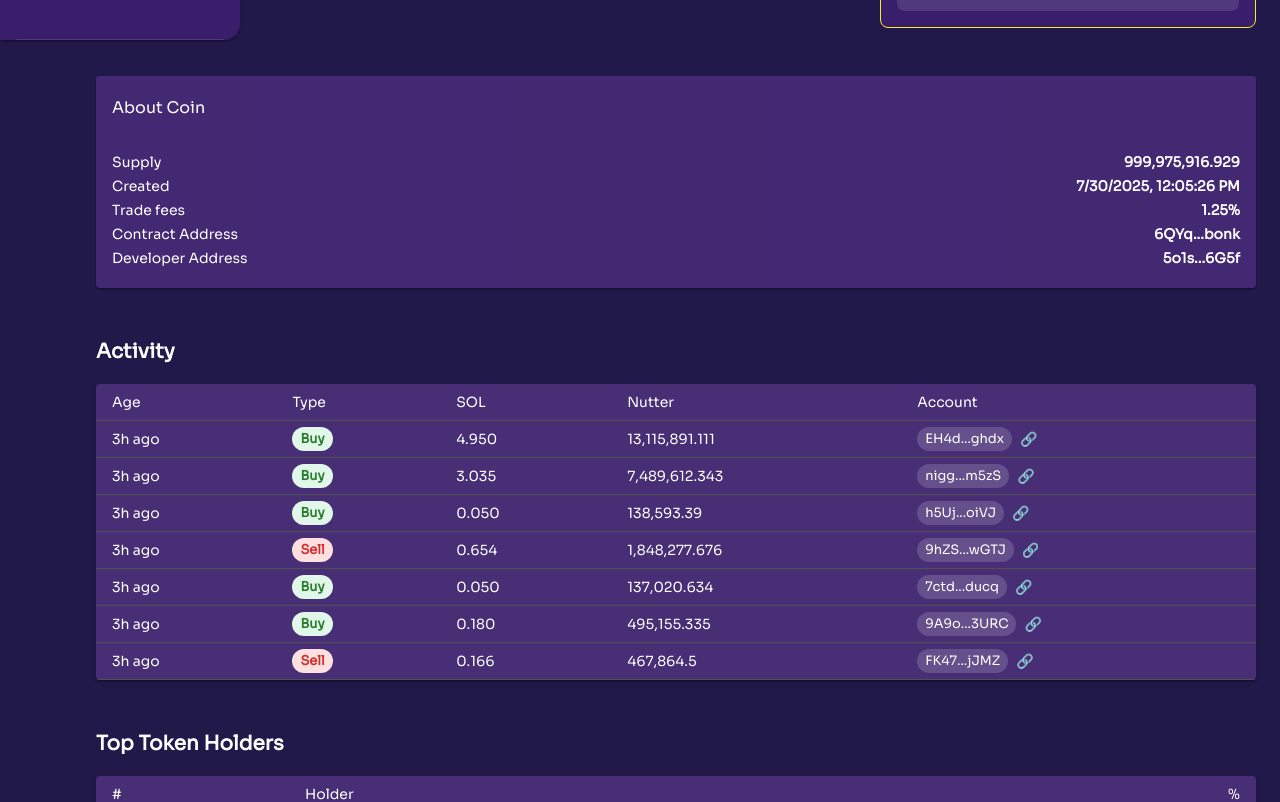
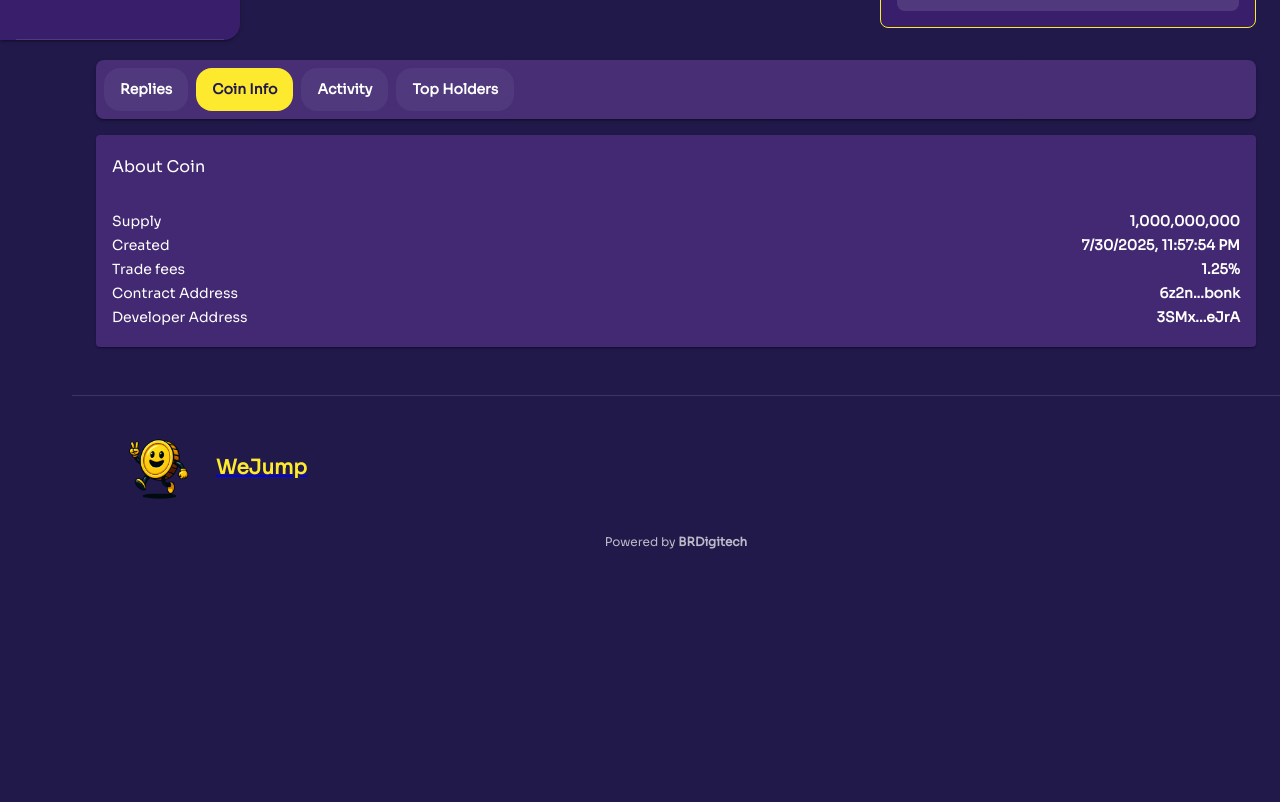
Before and after one commit to TayyabaK/wejump, a Next.js app: page /token/1 in a window 1280 px wide. Shown: the part 760-1562 px from the top of the page. After the commit the page ends 1344 px from the top, so only its background shows below. Built offline with nearby package versions, Linux system fonts and the light colour scheme; some icons are missing.

Commit message:
refactor: restructure TokenDetailsPage to include TabsSection and remove unused components

```diff
--- a/src/app/token/[id]/page.tsx
+++ b/src/app/token/[id]/page.tsx
@@ -3,10 +3,8 @@ import { Box, Container } from '@mui/material';
 import TokenHeader from '@/components/token-detail/token-header';
 import TokenChart from '@/components/token-detail/token-chart';
 import BuySellBox from '@/components/token-detail/buy-sell';
-import TokenInfoAccordion from '@/components/token-detail/token-info-accordion';
-import ActivityTable from '@/components/token-detail/activity-table';
-import TokenHoldersTable from '@/components/token-detail/token-holders-table';
 import { tokenData } from '@/components/token-detail/token-mock';
+import TabsSection from '../../../components/token-detail/tab-section';
 
 export default function TokenDetailsPage() {
   const { name, developer, contract, marketCap, created } = tokenData;
@@ -36,25 +34,8 @@ export default function TokenDetailsPage() {
           <BuySellBox />
         </Box>
       </Box>
-
-      <Box mt={6}>
-        <TokenInfoAccordion
-          info={{
-            Supply: tokenData.supply,
-            Created: tokenData.created,
-            'Trade fees': tokenData.tradeFee,
-            'Contract Address': tokenData.contract,
-            'Developer Address': tokenData.developer,
-          }}
-        />
-      </Box>
-
-      <Box mt={6}>
-        <ActivityTable />
-      </Box>
-
-      <Box mt={6}>
-        <TokenHoldersTable />
+      <Box sx={{ mt: 4 }}>
+        <TabsSection />
       </Box>
     </Container>
   );
--- a/src/components/hero-section.tsx
+++ b/src/components/hero-section.tsx
@@ -76,7 +76,9 @@ const Hero = () => {
               <Box
                 sx={{
                   display: 'inline',
-                  background: theme.palette.primary.main,
+                  background: isDarkMode
+                    ? theme.palette.background.default
+                    : 'linear-gradient(to right, #fff, #fdea2e)',
                   WebkitBackgroundClip: 'text',
                   WebkitTextFillColor: 'transparent',
                 }}>
--- /dev/null
+++ b/src/components/token-detail/replies.tsx
@@ -0,0 +1,19 @@
+'use client';
+
+import React from 'react';
+import { Box, Typography, Paper } from '@mui/material';
+
+export default function Replies() {
+  return (
+    <Box mt={4}>
+      <Typography variant='h6' fontWeight={700} mb={2}>
+        Replies
+      </Typography>
+      <Paper sx={{ p: 2, borderRadius: 2 }}>
+        <Typography variant='body2'>
+          No replies yet. Be the first to reply or leave a comment.
+        </Typography>
+      </Paper>
+    </Box>
+  );
+}
--- /dev/null
+++ b/src/components/token-detail/tab-section.tsx
@@ -0,0 +1,85 @@
+'use client';
+
+import React, { useState } from 'react';
+import { Box, Button, Paper, useTheme } from '@mui/material';
+import TokenInfoAccordion from './token-info-accordion';
+import ActivityTable from './activity-table';
+import TokenHoldersTable from './token-holders-table';
+import Replies from './replies';
+
+const coinInfo = {
+  Supply: '1,000,000,000',
+  Created: '7/30/2025, 11:57:54 PM',
+  'Trade fees': '1.25%',
+  'Contract Address': '6z2n...bonk',
+  'Developer Address': '3SMx...eJrA',
+};
+
+const tabOptions = ['Replies', 'Coin Info', 'Activity', 'Top Holders'];
+
+export default function TabsSection() {
+  const [selectedTab, setSelectedTab] = useState('Coin Info');
+  const theme = useTheme();
+  const isDark = theme.palette.mode === 'dark';
+
+  return (
+    <Box>
+      {/* Custom Tab Buttons */}
+      <Paper
+        elevation={2}
+        sx={{
+          borderRadius: 2,
+          p: 1,
+          mb: 2,
+          display: 'flex',
+          gap: 1,
+          flexWrap: 'wrap',
+        }}>
+        {tabOptions.map((opt) => (
+          <Button
+            key={opt}
+            onClick={() => setSelectedTab(opt)}
+            sx={{
+              fontWeight: 600,
+              fontSize: '0.875rem',
+              borderRadius: '16px',
+              py: 1.2,
+              px: 2,
+              color:
+                selectedTab === opt
+                  ? theme.palette.primary.contrastText
+                  : theme.palette.text.primary,
+              backgroundColor:
+                selectedTab === opt
+                  ? theme.palette.primary.main
+                  : isDark
+                  ? 'rgba(255,255,255,0.05)'
+                  : 'rgba(0,0,0,0.04)',
+              '&:hover': {
+                backgroundColor:
+                  selectedTab === opt
+                    ? theme.palette.primary.dark
+                    : isDark
+                    ? 'rgba(255,255,255,0.08)'
+                    : 'rgba(0,0,0,0.07)',
+                transform: 'scale(1.03)',
+                boxShadow: theme.shadows[1],
+              },
+              transition: 'all 0.2s ease-in-out',
+              textTransform: 'none',
+            }}>
+            {opt}
+          </Button>
+        ))}
+      </Paper>
+
+      {/* Tab Content */}
+      <Box>
+        {selectedTab === 'Replies' && <Replies />}
+        {selectedTab === 'Coin Info' && <TokenInfoAccordion info={coinInfo} />}
+        {selectedTab === 'Activity' && <ActivityTable />}
+        {selectedTab === 'Top Holders' && <TokenHoldersTable />}
+      </Box>
+    </Box>
+  );
+}
```
